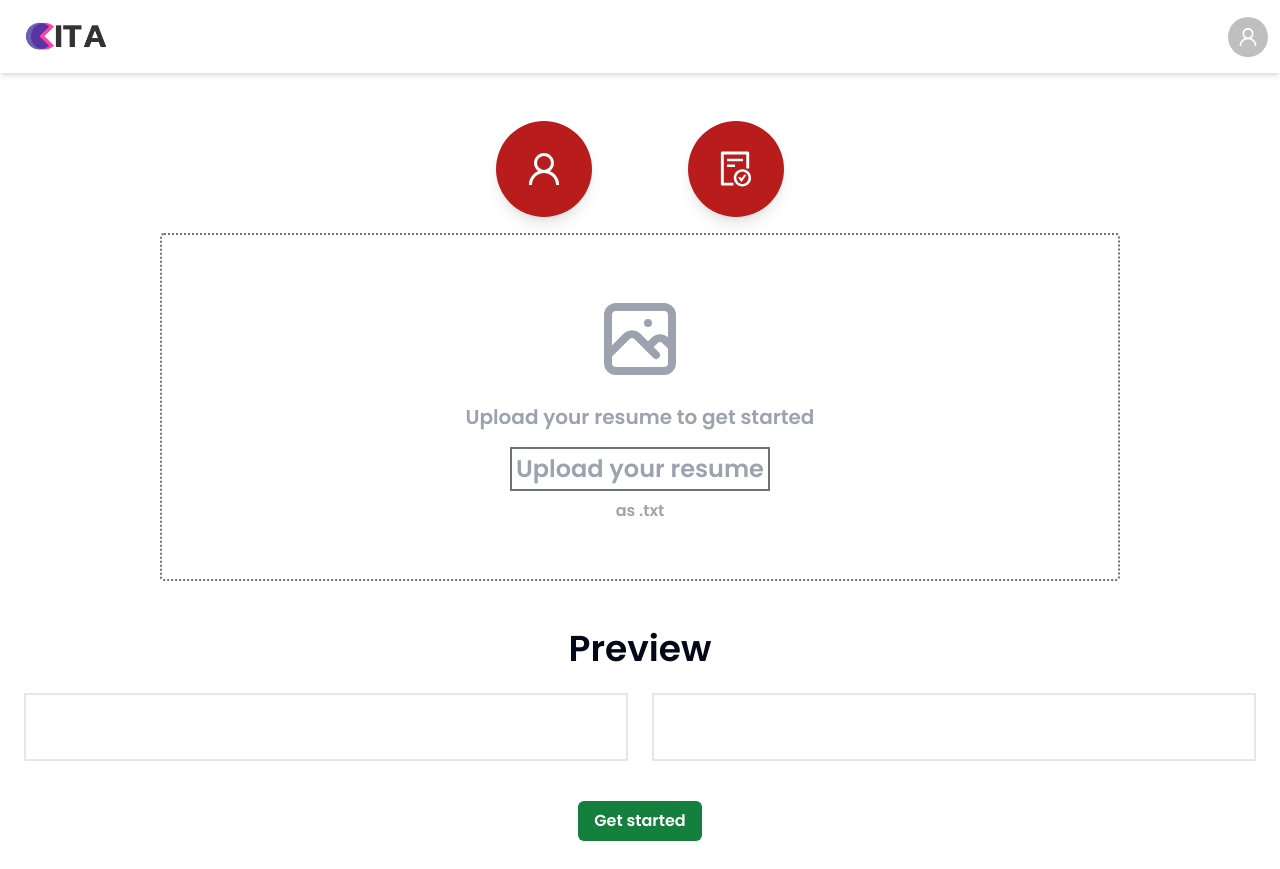
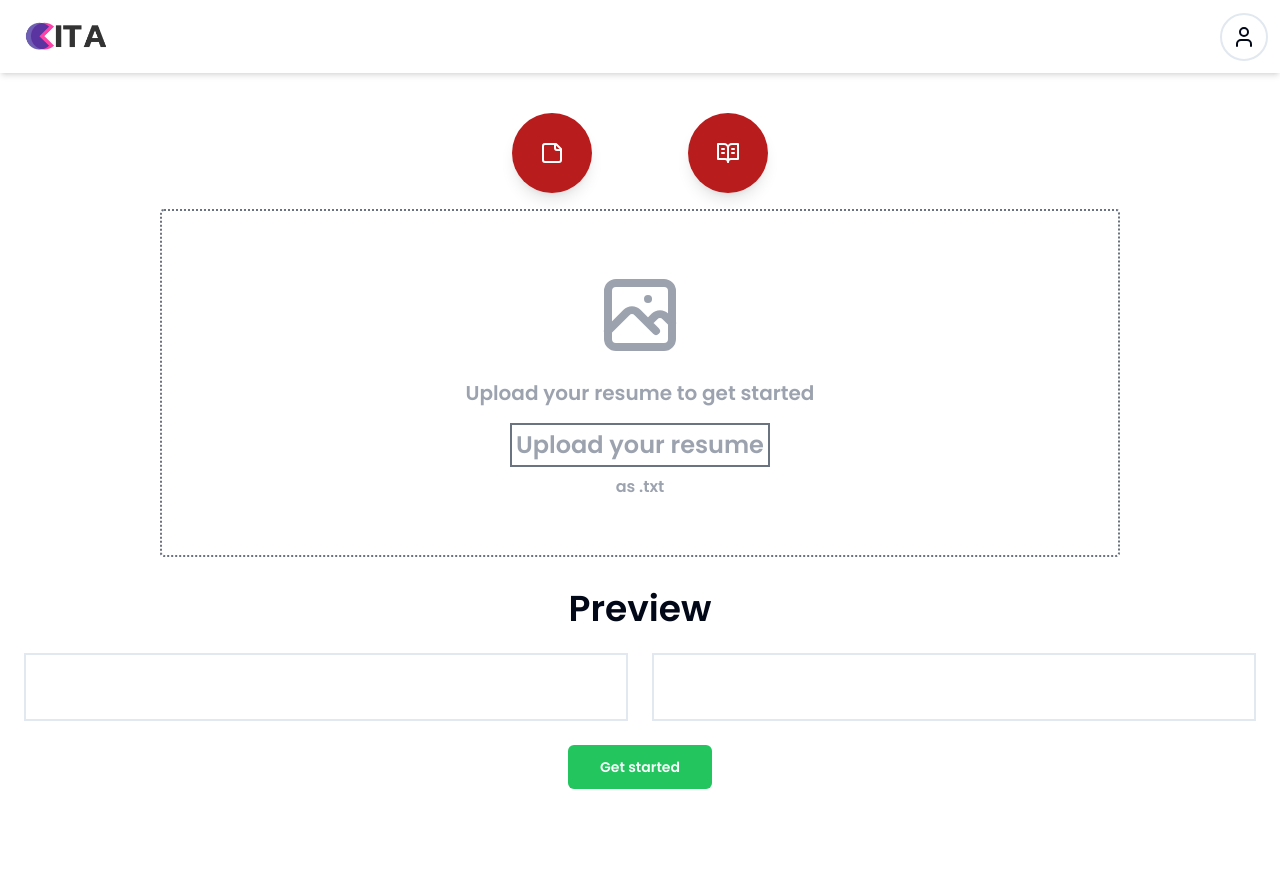
Before and after one commit to Asterdev-03/cita, a Next.js app: page /setup in a window 1280 px wide. Built offline with nearby package versions, Linux system fonts and the light colour scheme.

Commit message:
changed to shadcn

```diff
--- a/app/(client-pages)/mock-test/page.tsx
+++ b/app/(client-pages)/mock-test/page.tsx
@@ -1,25 +1,27 @@
 "use client";
 
-import "regenerator-runtime/runtime";
+import "regenerator-runtime";
 import Image from "next/image";
 import React, { useEffect, useState, useRef } from "react";
 import SpeechRecognition, {
   useSpeechRecognition,
 } from "react-speech-recognition";
-import { Avatar } from "antd";
-
-import {
-  AudioMutedOutlined,
-  AudioOutlined,
-  EyeInvisibleOutlined,
-  EyeOutlined,
-  SendOutlined,
-  UserOutlined,
-} from "@ant-design/icons";
-import { Modal } from "antd";
 
 import Webcam from "react-webcam";
 import { useRouter } from "next/navigation";
+
+import {
+  Camera,
+  CameraOff,
+  Mic,
+  MicOff,
+  SendHorizontal,
+  SquareUserRound,
+  User,
+} from "lucide-react";
+
+import { Modal } from "antd";
+import { Avatar } from "@/components/ui/avatar";
 
 const MockTestPage: React.FC = () => {
   const [voiceStatus, setVoiceStatus] = useState<Boolean>(false);
@@ -127,7 +129,9 @@ const MockTestPage: React.FC = () => {
           width={110}
           sizes="100vw"
         />
-        <Avatar size={40} icon={<UserOutlined />} />
+        <Avatar className="border-2 h-12 w-12 justify-center items-center">
+          <User />
+        </Avatar>
       </nav>
       <div className="flex flex-row p-5 gap-4">
         <div className="w-1/4 p-4 border-2 rounded-2xl bg-zinc-50">
@@ -184,21 +188,35 @@ const MockTestPage: React.FC = () => {
                     style={{ transform: "scaleX(-1)" }}
                   />
                 ) : (
-                  <Avatar size={200} icon={<UserOutlined />} />
+                  <Avatar className="size-max justify-center items-center">
+                    <SquareUserRound
+                      size={200}
+                      strokeWidth={1}
+                      absoluteStrokeWidth
+                    />
+                  </Avatar>
                 )}
               </div>
               <div className="flex items-center justify-center grow gap-x-5">
                 <button
-                  className="bottom-0 bg-red-400 hover:bg-red-500 transition duration-300 h-12 w-12 rounded-full"
+                  className="bottom-0 bg-red-400 hover:bg-red-500 transition duration-300 h-14 w-14 rounded-full flex justify-center items-center"
                   onClick={handleVoice}
                 >
-                  {voiceStatus ? <AudioOutlined /> : <AudioMutedOutlined />}
+                  {voiceStatus ? (
+                    <Mic absoluteStrokeWidth />
+                  ) : (
+                    <MicOff absoluteStrokeWidth />
+                  )}
                 </button>
                 <button
-                  className="bottom-0 bg-blue-400 hover:bg-blue-500 transition duration-300 h-12 w-12 rounded-full"
+                  className="bottom-0 bg-blue-400 hover:bg-blue-500 transition duration-300 h-14 w-14 rounded-full flex justify-center items-center"
                   onClick={handleVideo}
                 >
-                  {videoStatus ? <EyeOutlined /> : <EyeInvisibleOutlined />}
+                  {videoStatus ? (
+                    <Camera absoluteStrokeWidth />
+                  ) : (
+                    <CameraOff absoluteStrokeWidth />
+                  )}
                 </button>
               </div>
             </div>
@@ -208,10 +226,10 @@ const MockTestPage: React.FC = () => {
               {transcript}
             </div>
             <button
-              className="h-11 w-11 justify-self-center self-center bg-zinc-500 hover:bg-zinc-700 transition duration-300 rounded-full text-white"
+              className="h-11 w-11 flex justify-center items-center bg-zinc-500 hover:bg-zinc-700 transition duration-300 rounded-full text-white"
               onClick={handleSend}
             >
-              <SendOutlined />
+              <SendHorizontal absoluteStrokeWidth />
             </button>
           </div>
         </div>
--- a/app/(client-pages)/setup/page.tsx
+++ b/app/(client-pages)/setup/page.tsx
@@ -1,10 +1,11 @@
 "use client";
 
 import React, { useState } from "react";
-import { UserOutlined, FileDoneOutlined } from "@ant-design/icons";
 import Link from "next/link";
 import Image from "next/image";
-import { Avatar } from "antd";
+import { StickyNote, BookOpenText, User } from "lucide-react";
+import { Avatar } from "@/components/ui/avatar";
+import { buttonVariants } from "@/components/ui/button";
 
 const Setup: React.FC = () => {
   const [file1, setFile1] = useState<String>("");
@@ -40,22 +41,24 @@ const Setup: React.FC = () => {
           width={110}
           sizes="100vw"
         />
-        <Avatar size={40} icon={<UserOutlined />} />
+        <Avatar className="border-2 h-12 w-12 justify-center items-center">
+          <User />
+        </Avatar>
       </nav>
-      <div className="flex gap-24 mt-12 justify-center">
+      <div className="flex gap-24 mt-10 justify-center">
         <div
-          className={`w-24 h-24 text-4xl text-white shadow-lg ${
+          className={`w-20 h-20 text-4xl text-white shadow-lg ${
             file1 ? "bg-green-700" : "bg-red-700"
           } rounded-full flex text-center items-center justify-center`}
         >
-          <UserOutlined />
+          <StickyNote size={24} />
         </div>
         <div
-          className={`w-24 h-24 text-4xl text-white shadow-lg ${
+          className={`w-20 h-20 text-4xl text-white shadow-lg ${
             file2 ? "bg-green-700" : "bg-red-700"
           } rounded-full flex text-center items-center justify-center`}
         >
-          <FileDoneOutlined />
+          <BookOpenText size={24} />
         </div>
       </div>
       <div className="flex justify-center items-center">
@@ -98,7 +101,7 @@ const Setup: React.FC = () => {
           </div>
         </div>
       </div>
-      <div className="text-justify my-8">
+      <div className="text-justify my-4">
         <h3 className="text-center text-4xl">Preview</h3>
         <div className="grid grid-cols-2 gap-2 m-4">
           <div className="border-solid border-2 p-8 m-2">{file1}</div>
@@ -108,7 +111,11 @@ const Setup: React.FC = () => {
       <div className="flex justify-center">
         <Link
           href="/mock-test"
-          className="bg-green-700 mb-2 text-white px-4 py-2 rounded-md font-bold"
+          className={buttonVariants({
+            size: "lg",
+            variant: "success",
+            className: "mb-20 font-bold",
+          })}
         >
           Get started
         </Link>
--- /dev/null
+++ b/components/ui/avatar.tsx
@@ -0,0 +1,50 @@
+"use client"
+
+import * as React from "react"
+import * as AvatarPrimitive from "@radix-ui/react-avatar"
+
+import { cn } from "@/lib/utils"
+
+const Avatar = React.forwardRef<
+  React.ElementRef<typeof AvatarPrimitive.Root>,
+  React.ComponentPropsWithoutRef<typeof AvatarPrimitive.Root>
+>(({ className, ...props }, ref) => (
+  <AvatarPrimitive.Root
+    ref={ref}
+    className={cn(
+      "relative flex h-10 w-10 shrink-0 overflow-hidden rounded-full",
+      className
+    )}
+    {...props}
+  />
+))
+Avatar.displayName = AvatarPrimitive.Root.displayName
+
+const AvatarImage = React.forwardRef<
+  React.ElementRef<typeof AvatarPrimitive.Image>,
+  React.ComponentPropsWithoutRef<typeof AvatarPrimitive.Image>
+>(({ className, ...props }, ref) => (
+  <AvatarPrimitive.Image
+    ref={ref}
+    className={cn("aspect-square h-full w-full", className)}
+    {...props}
+  />
+))
+AvatarImage.displayName = AvatarPrimitive.Image.displayName
+
+const AvatarFallback = React.forwardRef<
+  React.ElementRef<typeof AvatarPrimitive.Fallback>,
+  React.ComponentPropsWithoutRef<typeof AvatarPrimitive.Fallback>
+>(({ className, ...props }, ref) => (
+  <AvatarPrimitive.Fallback
+    ref={ref}
+    className={cn(
+      "flex h-full w-full items-center justify-center rounded-full bg-muted",
+      className
+    )}
+    {...props}
+  />
+))
+AvatarFallback.displayName = AvatarPrimitive.Fallback.displayName
+
+export { Avatar, AvatarImage, AvatarFallback }
--- a/components/ui/button.tsx
+++ b/components/ui/button.tsx
@@ -1,8 +1,8 @@
-import * as React from "react"
-import { Slot } from "@radix-ui/react-slot"
-import { cva, type VariantProps } from "class-variance-authority"
+import * as React from "react";
+import { Slot } from "@radix-ui/react-slot";
+import { cva, type VariantProps } from "class-variance-authority";
 
-import { cn } from "@/lib/utils"
+import { cn } from "@/lib/utils";
 
 const buttonVariants = cva(
   "inline-flex items-center justify-center whitespace-nowrap rounded-md text-sm font-medium ring-offset-background transition-colors focus-visible:outline-none focus-visible:ring-2 focus-visible:ring-ring focus-visible:ring-offset-2 disabled:pointer-events-none disabled:opacity-50",
@@ -17,6 +17,7 @@ const buttonVariants = cva(
         secondary:
           "bg-secondary text-secondary-foreground hover:bg-secondary/80",
         ghost: "hover:bg-accent hover:text-accent-foreground",
+        success: "bg-green-500 mb-2 text-primary-foreground hover:bg-green-600",
         link: "text-primary underline-offset-4 hover:underline",
       },
       size: {
@@ -31,26 +32,26 @@ const buttonVariants = cva(
       size: "default",
     },
   }
-)
+);
 
 export interface ButtonProps
   extends React.ButtonHTMLAttributes<HTMLButtonElement>,
     VariantProps<typeof buttonVariants> {
-  asChild?: boolean
+  asChild?: boolean;
 }
 
 const Button = React.forwardRef<HTMLButtonElement, ButtonProps>(
   ({ className, variant, size, asChild = false, ...props }, ref) => {
-    const Comp = asChild ? Slot : "button"
+    const Comp = asChild ? Slot : "button";
     return (
       <Comp
         className={cn(buttonVariants({ variant, size, className }))}
         ref={ref}
         {...props}
       />
-    )
+    );
   }
-)
-Button.displayName = "Button"
+);
+Button.displayName = "Button";
 
-export { Button, buttonVariants }
+export { Button, buttonVariants };
--- a/package.json
+++ b/package.json
@@ -11,6 +11,7 @@
   "dependencies": {
     "@ant-design/icons": "^5.2.6",
     "@prisma/client": "^5.7.1",
+    "@radix-ui/react-avatar": "^1.0.4",
     "@radix-ui/react-slot": "^1.0.2",
     "antd": "^5.13.3",
     "class-variance-authority": "^0.7.0",
```
